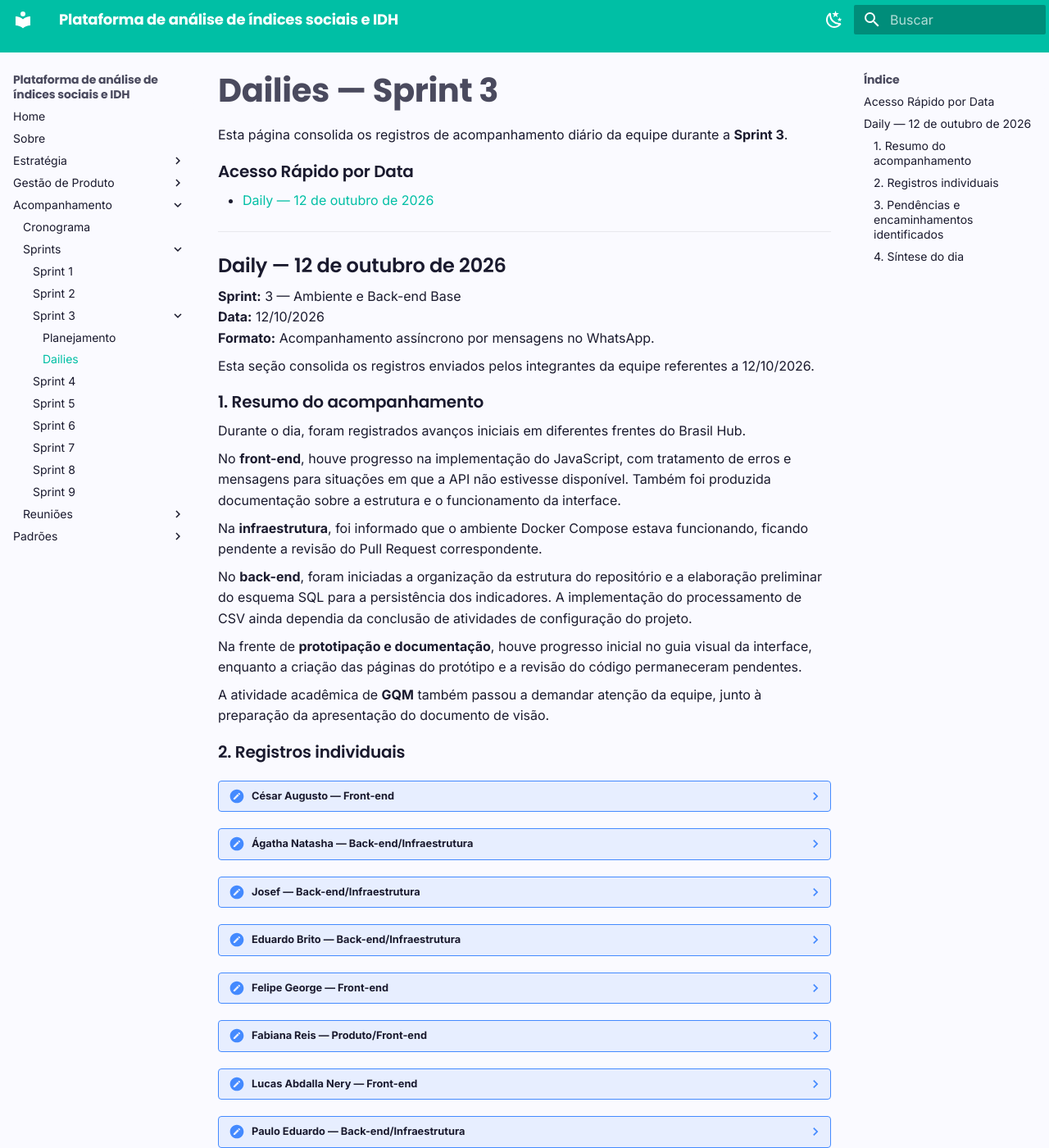
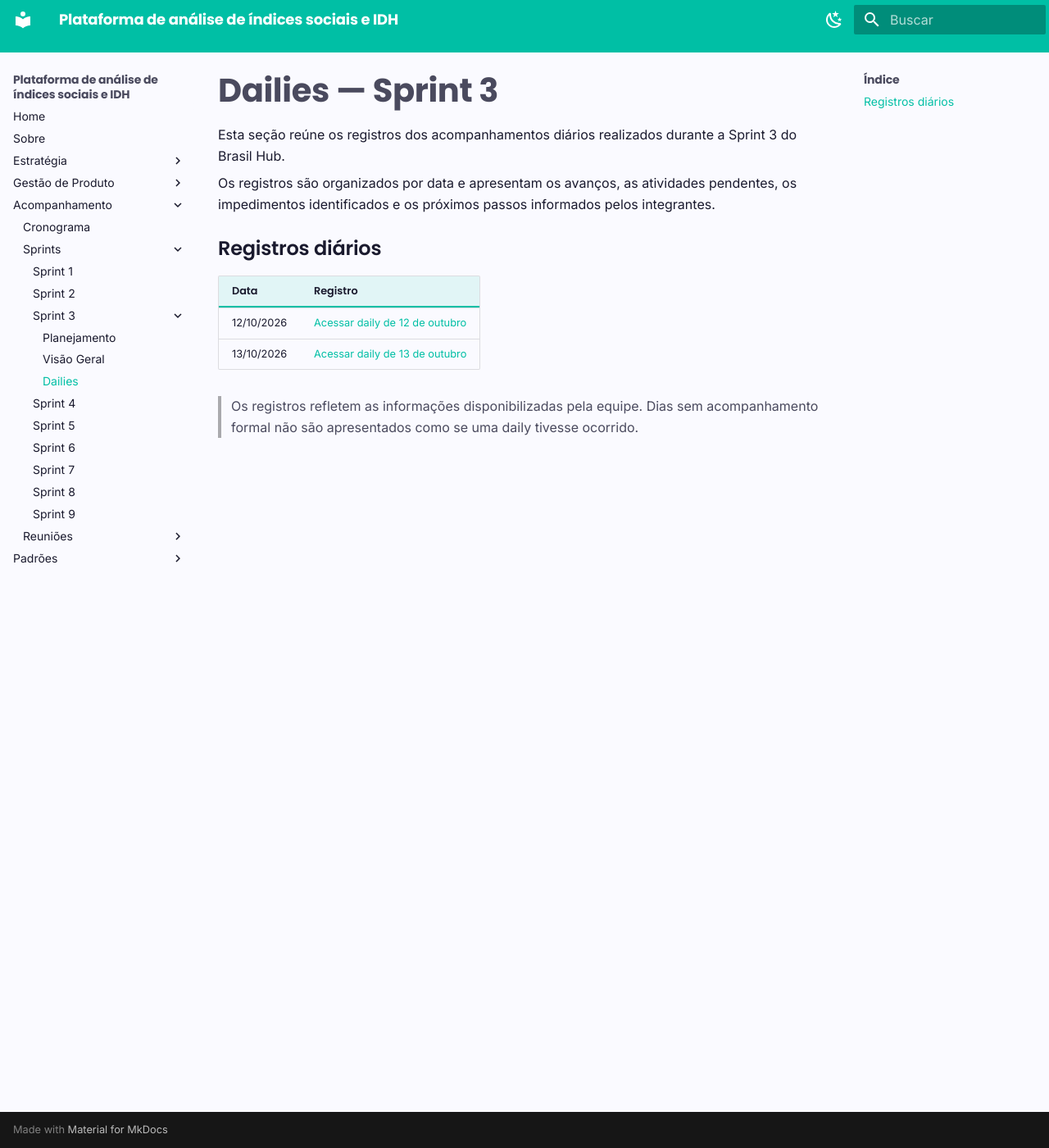
Before and after one commit to FGA0138-MDS-Ajax/2026.2-T02-Dijkstra, an MkDocs documentation site: the page built from docs/acompanhamento/sprints/sprint03/dailies/index.md, in a window 1280 px wide and 1400 px high. Shown: the whole window at 82% size. Built offline with MkDocs 1.6.1 and Material for MkDocs 9.7.7, drawn with Linux system fonts in a browser that asks for light colours; some of the changed text lies outside the part shown.

Commit message:
dailies S3

```diff
--- a/docs/acompanhamento/sprints/sprint03/dailies.md
+++ b/docs/acompanhamento/sprints/sprint03/dailies/12-10-26.md
@@ -1,13 +1,4 @@
-# Dailies — Sprint 3
-
-Esta página consolida os registros de acompanhamento diário da equipe durante a **Sprint 3**.
-
-### Acesso Rápido por Data
-- [Daily — 12 de outubro de 2026](#daily-12-de-outubro-de-2026)
-
----
-
-## Daily — 12 de outubro de 2026
+# Daily — 12 de outubro de 2026
 
 **Sprint:** 3 — Ambiente e Back-end Base
 **Data:** 12/10/2026
--- /dev/null
+++ b/docs/acompanhamento/sprints/sprint03/dailies/index.md
@@ -0,0 +1,14 @@
+# Dailies — Sprint 3
+
+Esta seção reúne os registros dos acompanhamentos diários realizados durante a Sprint 3 do Brasil Hub.
+
+Os registros são organizados por data e apresentam os avanços, as atividades pendentes, os impedimentos identificados e os próximos passos informados pelos integrantes.
+
+## Registros diários
+
+| Data | Registro |
+|---|---|
+| 12/10/2026 | [Acessar daily de 12 de outubro](12-10-26.md) |
+| 13/10/2026 | [Acessar daily de 13 de outubro](13-10-26.md) |
+
+> Os registros refletem as informações disponibilizadas pela equipe. Dias sem acompanhamento formal não são apresentados como se uma daily tivesse ocorrido.
--- a/mkdocs.yml
+++ b/mkdocs.yml
@@ -53,7 +53,8 @@ nav:
       - Sprint 2: acompanhamento/sprints/sprint02/sprint02.md
       - Sprint 3:
         - Planejamento: acompanhamento/sprints/sprint03/sprint03.md
-        - Dailies: acompanhamento/sprints/sprint03/dailies.md
+        - Visão Geral: acompanhamento/sprints/sprint03/index.md
+        - Dailies: acompanhamento/sprints/sprint03/dailies/index.md
       - Sprint 4: acompanhamento/sprints/sprint04/sprint04.md
       - Sprint 5: acompanhamento/sprints/sprint05/sprint05.md
       - Sprint 6: acompanhamento/sprints/sprint06/sprint06.md
```
Also changed, not shown: docs/acompanhamento/sprints/sprint03/dailies/13-10-26.md (added, +203 -0 lines), docs/acompanhamento/sprints/sprint03/index.md (added), 1 other file.
